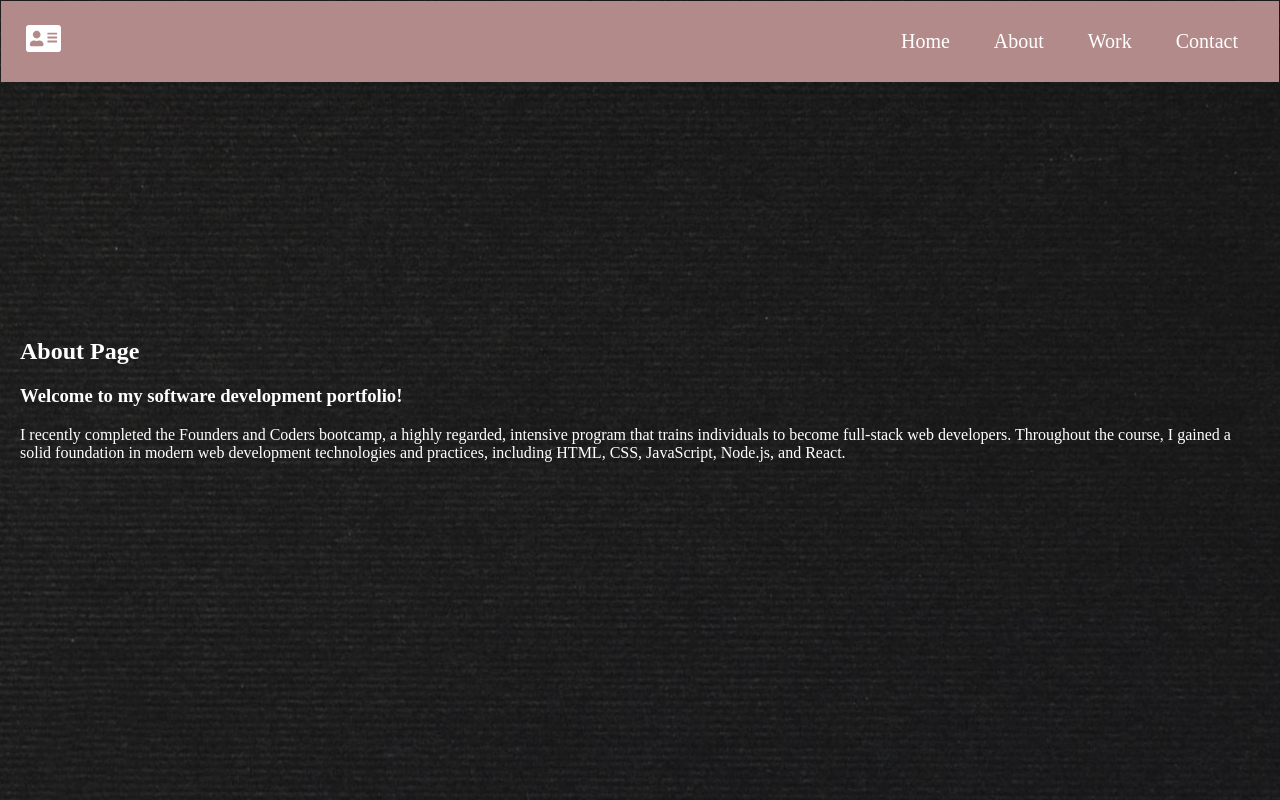
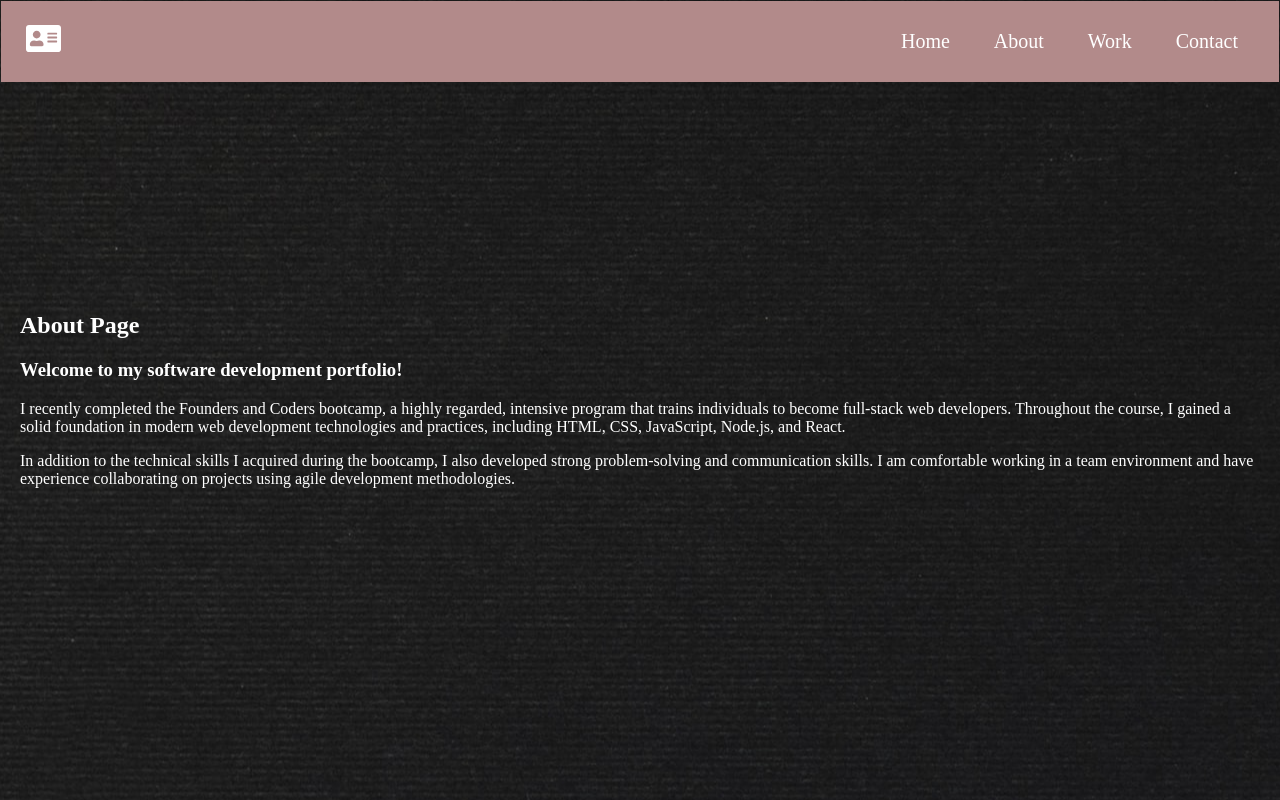
Before and after one commit to SurPun/Suraj-Portfolio, a Next.js app: page /about in a window 1280 px wide. Built offline with nearby package versions, Linux system fonts and the light colour scheme.

Commit message:
About page

```diff
--- a/pages/about.js
+++ b/pages/about.js
@@ -14,6 +14,13 @@ const About = () => {
         modern web development technologies and practices, including HTML, CSS,
         JavaScript, Node.js, and React.
       </p>
+
+      <p>
+        In addition to the technical skills I acquired during the bootcamp, I
+        also developed strong problem-solving and communication skills. I am
+        comfortable working in a team environment and have experience
+        collaborating on projects using agile development methodologies.
+      </p>
     </div>
   );
 };
```
